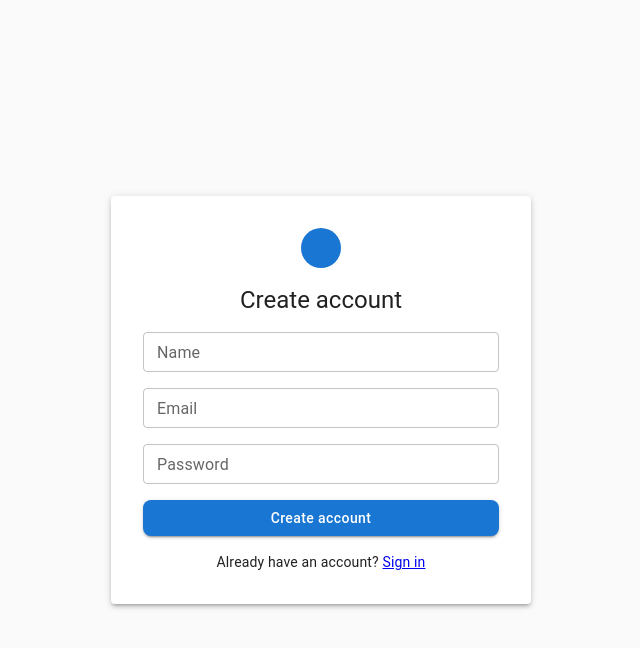
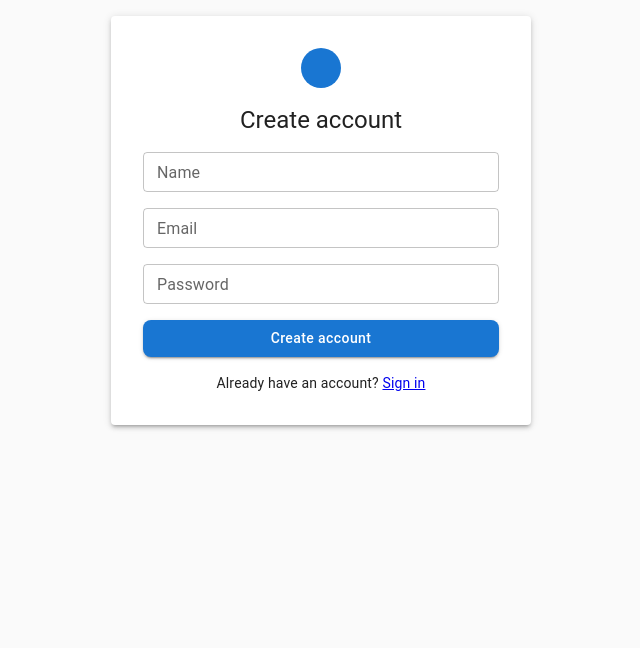
Before and after one commit to sachingurjar47/blog-platform, a Next.js app: page /register in a window 1280 px wide. Shown: the top 648 px of the page, without its empty margins (319-959 px from the left). Built offline with nearby package versions, Linux system fonts and the light colour scheme; some icons are missing.

Commit message:
height fixes for login

```diff
--- a/src/pages/register.tsx
+++ b/src/pages/register.tsx
@@ -97,13 +97,7 @@ const RegisterPage = () => {
   };
 
   return (
-    <Box
-      display="flex"
-      alignItems="center"
-      justifyContent="center"
-      minHeight="100vh"
-      p={2}
-    >
+    <Box display="flex" alignItems="center" justifyContent="center" p={2}>
       <Paper elevation={3} sx={{ p: 4, width: "100%", maxWidth: 420 }}>
         <Box display="flex" flexDirection="column" alignItems="center" gap={2}>
           <Avatar sx={{ bgcolor: "primary.main" }}>
```
Also changed, not shown: src/pages/login.tsx (+1 -7 lines).
